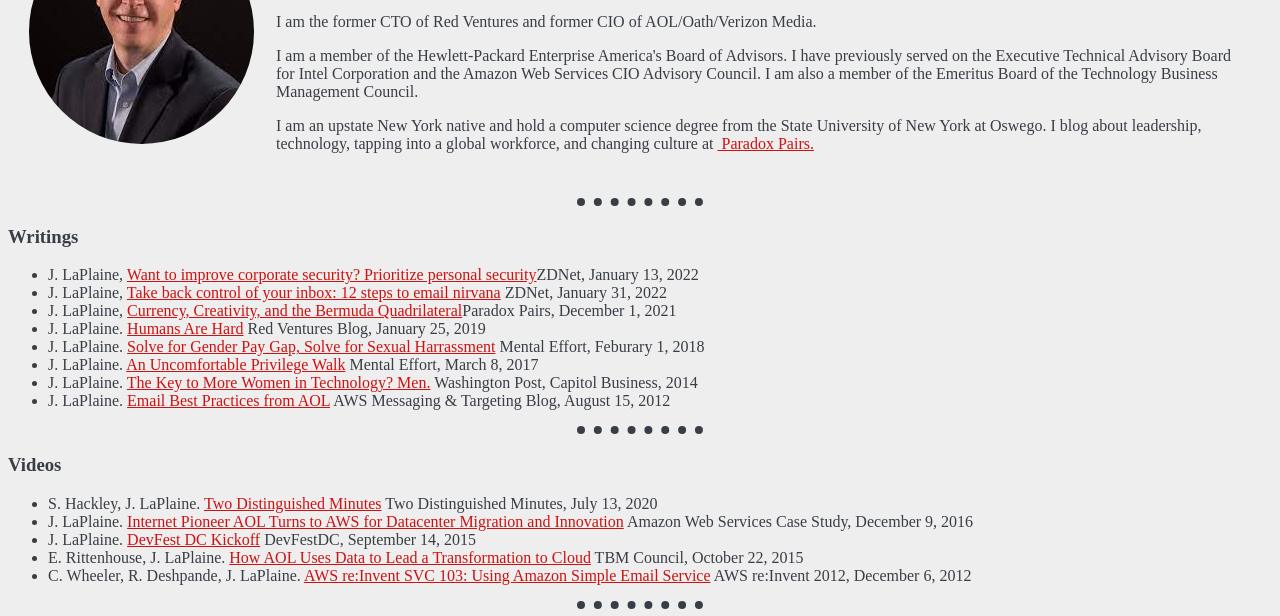
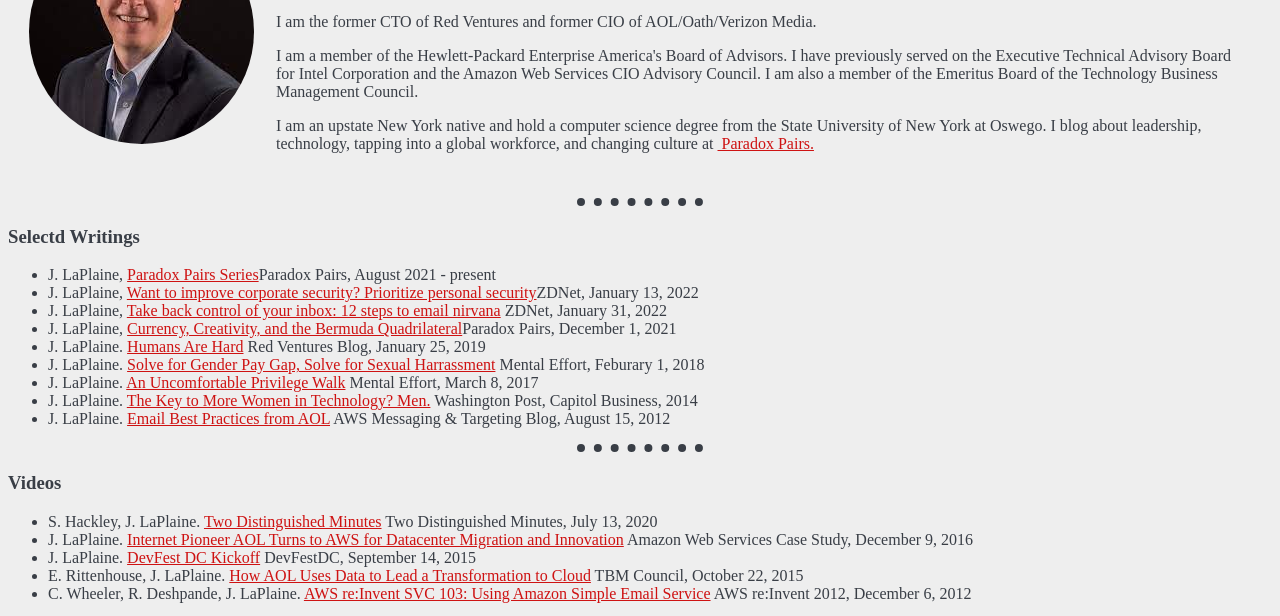
Before and after one commit to csangos/cv, a plain HTML site: page index.html in a window 1280 px wide. Shown: the part 130-746 px from the top of the page. Drawn offline with Linux system fonts and the light colour scheme.

Commit message:
Added paradox pairs series to writings

```diff
--- a/index.html
+++ b/index.html
@@ -20,8 +20,9 @@
   </table>
 
   <hr size="3">
-  <h3>Writings</h3>
+  <h3>Selectd Writings</h3>
   <ul>
+    <li>J. LaPlaine, <a href="https://www.paradoxpairs.com/paradox-pairs-index/">Paradox Pairs Series</a>Paradox Pairs, August 2021 - present</li>
     <li>J. LaPlaine, <a href="https://www.zdnet.com/article/employers-need-to-make-personal-security-a-priority/">Want to improve corporate security? Prioritize personal security</a>ZDNet, January 13, 2022</li>
     <li>J. LaPlaine, <a href="https://www.zdnet.com/article/take-back-control-of-your-inbox/">Take back control of your inbox: 12 steps to email nirvana</a> ZDNet, January 31, 2022</li>
     <li>J. LaPlaine, <a href="https://www.paradoxpairs.com/kcc/">Currency, Creativity, and the Bermuda Quadrilateral</a>Paradox Pairs, December 1, 2021</li>
```
